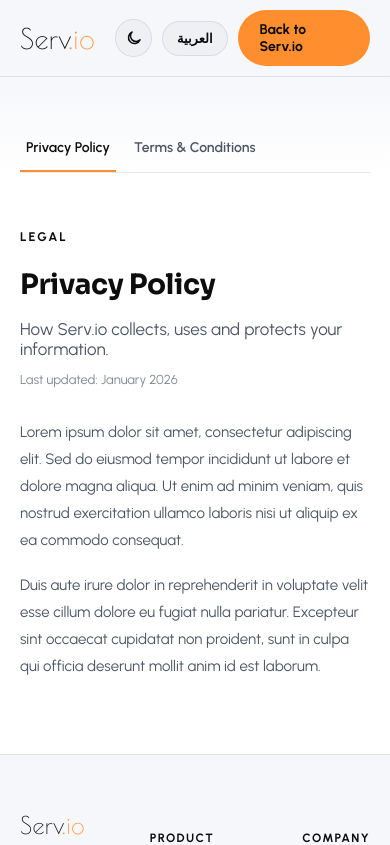
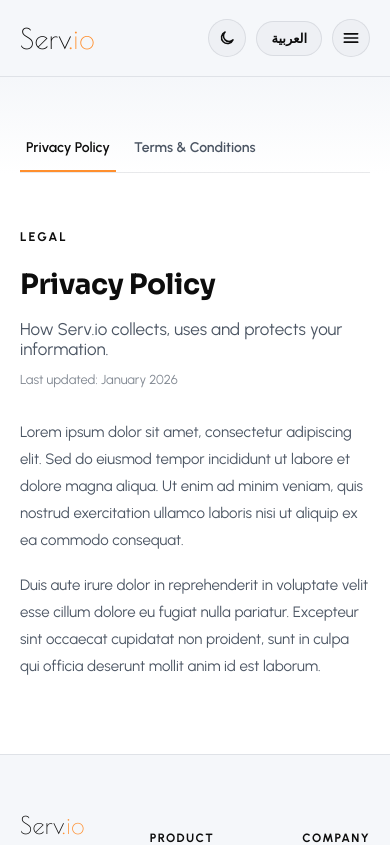
Before and after one commit to ahmedfassi/Servio-v1, an Angular app: page /policies in a window 390 px wide. Shown: the top 845 px of the page. Built offline with nearby package versions, Linux system fonts and the light colour scheme.

Commit message:
responsive navbar for privacy

```diff
--- a/src/app/home/home.css
+++ b/src/app/home/home.css
@@ -86,7 +86,6 @@ nav.wrap {
   align-items: center;
   gap: 10px;
 }
-
 .icon-toggle {
   width: 38px;
   height: 38px;
@@ -135,7 +134,6 @@ nav.wrap {
   transform: translateY(-2px);
   box-shadow: 0 10px 24px rgba(255, 160, 74, 0.35);
 }
-
 /* ---------- HERO ---------- */
 .hero {
   background:
--- a/src/app/home/home.html
+++ b/src/app/home/home.html
@@ -60,6 +60,7 @@
       <a href="#features" (click)="closeMobileMenu()">{{ 'nav.features' | translate }}</a>
       <a href="#flow" (click)="closeMobileMenu()">{{ 'nav.flow' | translate }}</a>
       <a href="#contact" (click)="closeMobileMenu()">{{ 'nav.contact' | translate }}</a>
+      <a href="#contact" (click)="closeMobileMenu()" class="mobile-cta">{{ 'nav.cta' | translate }}</a>
     </div>
   }
 </header>
--- a/src/app/privacy/privacy.css
+++ b/src/app/privacy/privacy.css
@@ -110,7 +110,55 @@ nav.wrap {
   transform: translateY(-2px);
   box-shadow: 0 10px 24px rgba(255, 160, 74, 0.35);
 }
+/* ---------- MOBILE MENU ---------- */
+.menu-toggle {
+  display: none;
+  width: 38px;
+  height: 38px;
+  border-radius: 50%;
+  border: 1px solid var(--surface-border);
+  background: var(--surface-alt);
+  color: var(--text);
+  align-items: center;
+  justify-content: center;
+  transition: border-color 0.2s ease;
+}
 
+.menu-toggle:hover {
+  border-color: var(--sandy);
+}
+
+.mobile-menu {
+  display: none;
+  flex-direction: column;
+  gap: 4px;
+  padding: 10px 32px 20px;
+  border-top: 1px solid var(--surface-border);
+  background: var(--bg);
+}
+
+.mobile-menu a {
+  padding: 12px 4px;
+  font-size: 15px;
+  font-weight: 500;
+  color: var(--text);
+  border-bottom: 1px solid var(--surface-border);
+}
+
+.mobile-menu a:last-child {
+  border-bottom: none;
+}
+
+.mobile-menu .mobile-cta {
+  margin-top: 10px;
+  text-align: center;
+  background: var(--sandy);
+  color: #0D0D0D;
+  font-weight: 700;
+  border-radius: 999px;
+  padding: 12px;
+  border-bottom: none;
+}
 /* ---------- LEGAL PAGE ---------- */
 .legal-hero {
   background: linear-gradient(180deg, var(--bg) 0%, var(--bg-alt) 100%);
@@ -291,6 +339,9 @@ footer {
 /* ---------- RESPONSIVE ---------- */
 @media (max-width: 900px) {
   .nav-links { display: none; }
+  .menu-toggle { display: flex; }
+  .mobile-menu { display: flex; }
+  .nav-actions .nav-cta { display: none; }
 }
 
 @media (max-width: 560px) {
--- a/src/app/privacy/privacy.html
+++ b/src/app/privacy/privacy.html
@@ -33,8 +33,36 @@
       </button>
 
       <a href="#cta" class="nav-cta">{{ 'legal.backHome' | translate }}</a>
+
+      <button
+        type="button"
+        class="menu-toggle"
+        (click)="toggleMobileMenu()"
+        [attr.aria-expanded]="mobileMenuOpen()"
+        aria-label="Menu"
+      >
+        @if (mobileMenuOpen()) {
+          <svg width="20" height="20" viewBox="0 0 24 24" fill="none" stroke="currentColor" stroke-width="2" stroke-linecap="round" stroke-linejoin="round">
+            <path d="M6 6l12 12M18 6L6 18"/>
+          </svg>
+        } @else {
+          <svg width="20" height="20" viewBox="0 0 24 24" fill="none" stroke="currentColor" stroke-width="2" stroke-linecap="round" stroke-linejoin="round">
+            <path d="M4 7h16M4 12h16M4 17h16"/>
+          </svg>
+        }
+      </button>
     </div>
   </nav>
+
+  @if (mobileMenuOpen()) {
+    <div class="mobile-menu">
+      <a href="/#about" (click)="closeMobileMenu()">{{ 'nav.about' | translate }}</a>
+      <a href="/#features" (click)="closeMobileMenu()">{{ 'nav.features' | translate }}</a>
+      <a href="/#flow" (click)="closeMobileMenu()">{{ 'nav.flow' | translate }}</a>
+      <a href="/#contact" (click)="closeMobileMenu()">{{ 'nav.contact' | translate }}</a>
+      <a href="/" class="mobile-cta" (click)="closeMobileMenu()">{{ 'legal.backHome' | translate }}</a>
+    </div>
+  }
 </header>
 
 <section class="legal-hero">
@@ -82,13 +110,13 @@
       <div class="footer-cols">
         <div class="footer-col">
           <h5>{{ 'footer.product' | translate }}</h5>
-          <a href="#about">{{ 'nav.about' | translate }}</a>
-          <a href="#features">{{ 'nav.features' | translate }}</a>
-          <a href="#flow">{{ 'nav.flow' | translate }}</a>
+          <a href="/#about">{{ 'nav.about' | translate }}</a>
+          <a href="/#features">{{ 'nav.features' | translate }}</a>
+          <a href="/#flow">{{ 'nav.flow' | translate }}</a>
         </div>
         <div class="footer-col">
           <h5>{{ 'footer.company' | translate }}</h5>
-          <a href="#contact">{{ 'footer.contact' | translate }}</a>
+          <a href="/#contact">{{ 'footer.contact' | translate }}</a>
         </div>
       </div>
     </div>
--- a/src/app/privacy/privacy.ts
+++ b/src/app/privacy/privacy.ts
@@ -20,4 +20,15 @@ export class Privacy {
   showTab(tab: LegalTab): void {
     this.activeTab.set(tab);
   }
+
+  // Mobile navbar state
+  readonly mobileMenuOpen = signal(false);
+
+  toggleMobileMenu(): void {
+    this.mobileMenuOpen.update((v) => !v);
+  }
+
+  closeMobileMenu(): void {
+    this.mobileMenuOpen.set(false);
+  }
 }
```
